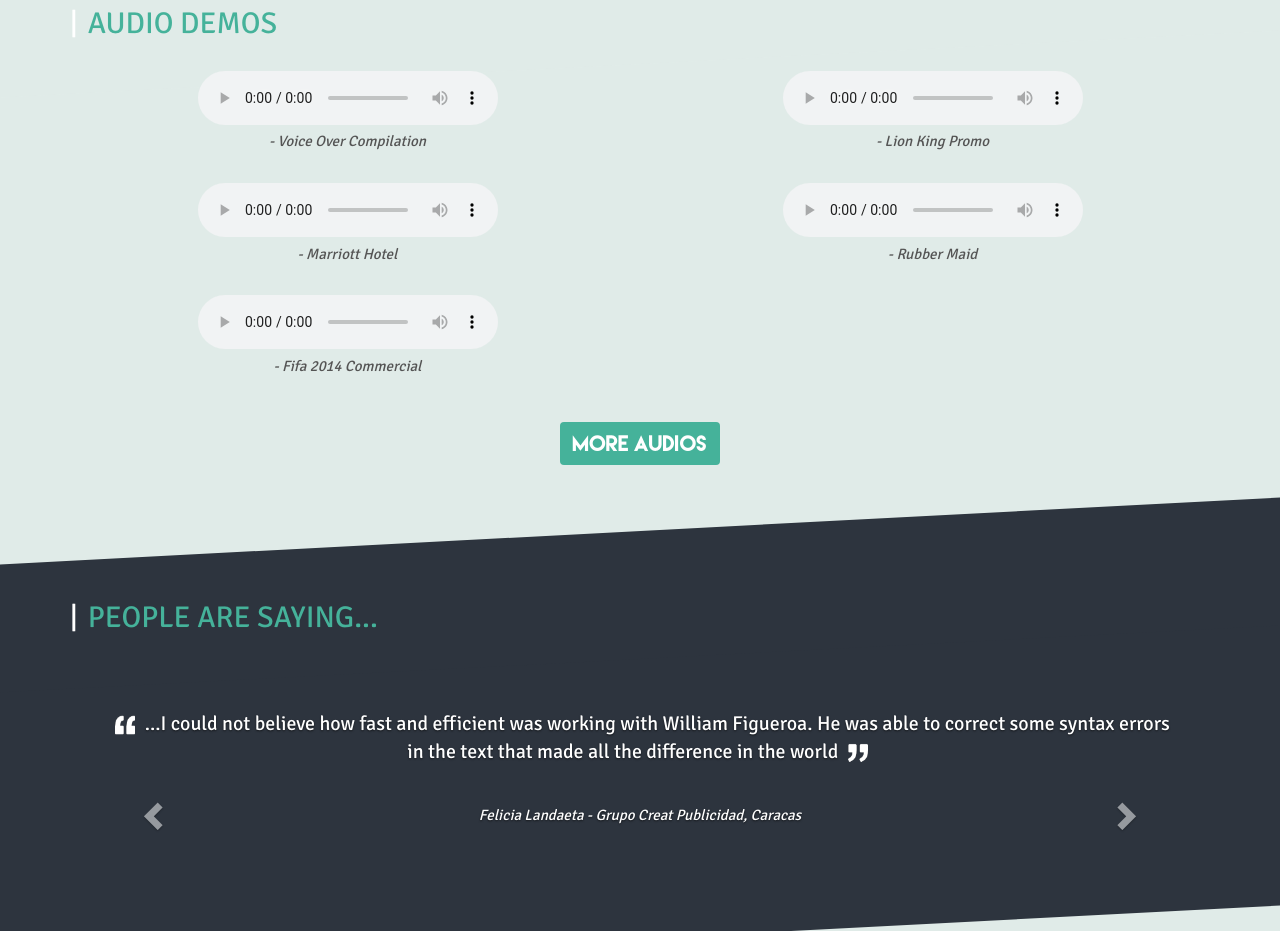
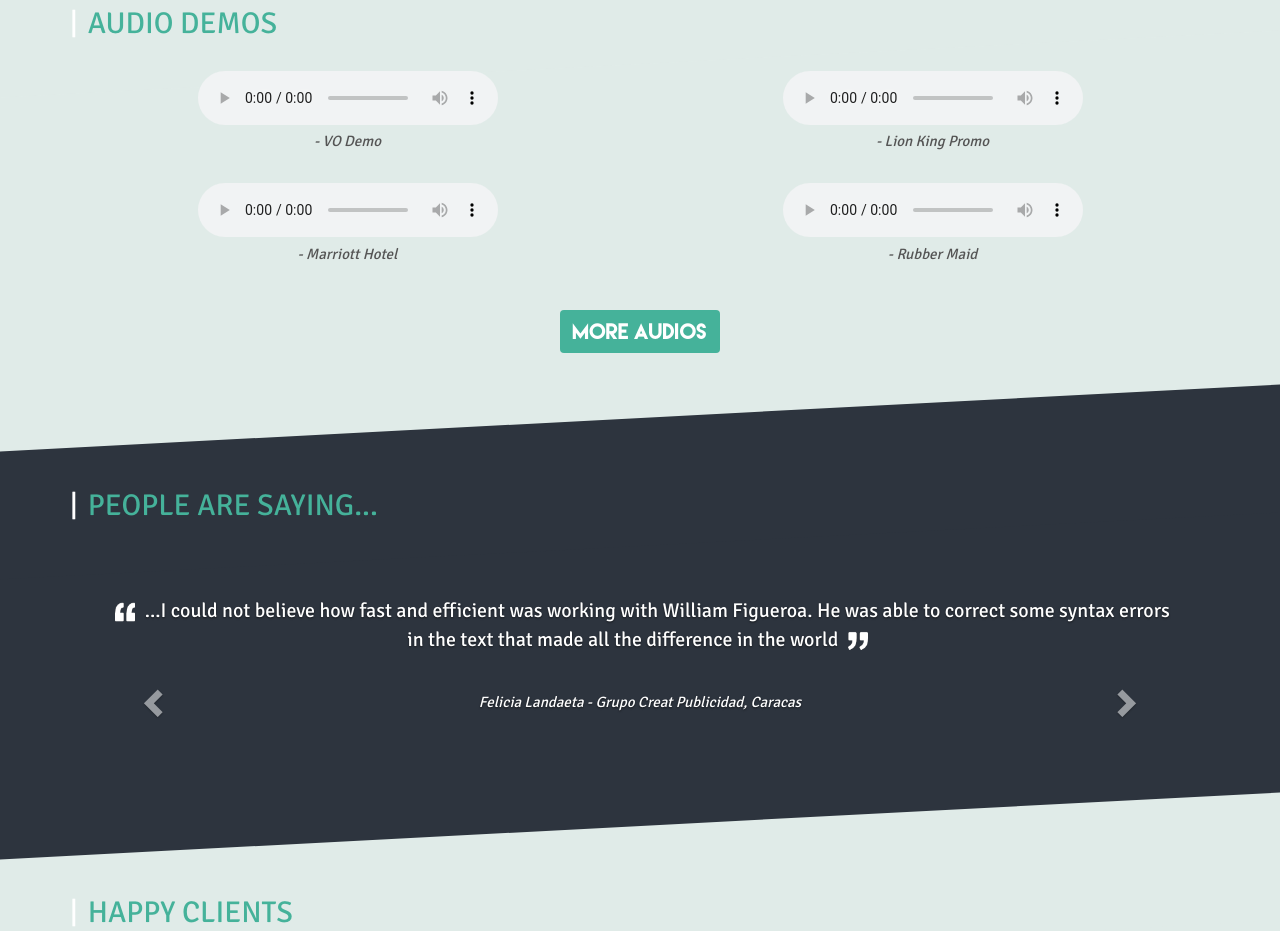
Before and after one commit to Stephs15/william_page, a plain HTML site: page index.html in a window 1280 px wide. Shown: the part 2415-3346 px from the top of the page. Drawn offline with nearby package versions, Linux system fonts and the light colour scheme.

Commit message:
fix demo

```diff
--- a/index.html
+++ b/index.html
@@ -307,9 +307,9 @@
                 <div class="row space">
                     <div class="audio col-md-6 col-xs-12">
                         <audio controls>
-                            <source src="media/compilation.mp3" type="audio/mpeg">
+                            <source src="media/vodemo.mp3" type="audio/mpeg">
                         </audio>
-                        <p class="author ">- Voice Over Compilation</p>
+                        <p class="author ">- VO Demo</p>
                     </div>
 
                     <div class="audio col-md-6 col-xs-12">
@@ -335,19 +335,9 @@
                         <p class="author ">- Rubber Maid</p>
                     </div>
                 </div>
-                <div class="row">
-                    <div class="audio col-md-6 col-xs-12">
-                        <audio controls>
-                            <source src="media/fifa.mp3" type="audio/mpeg">
-                        </audio>
-                        <p class="author ">- Fifa 2014 Commercial</p>
-                    </div>
-                </div>
-
                 <div class="row" id="moreButtonParent">
                     <a target="_blank" href="https://soundcloud.com/voicesbywilliam/" type="button" id="moreButton" class="lastElement btn">More audios</a>
                 </div>
-
             </div>
         </section>
 
```
Also changed, not shown: 3 other files.
